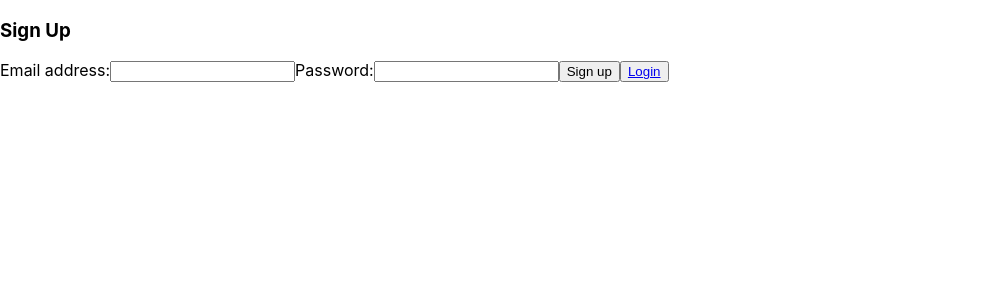
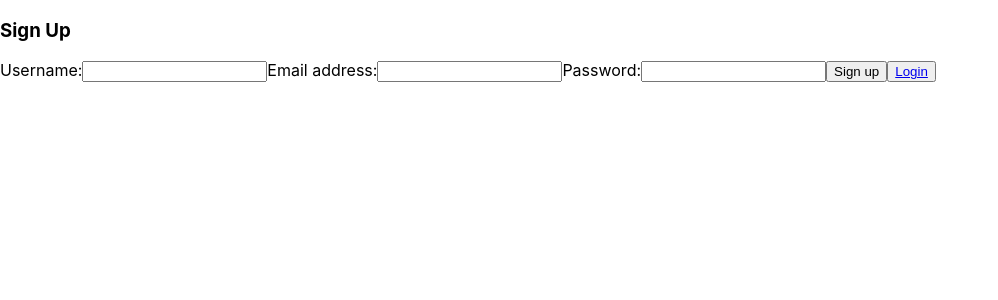
Before and after one commit to justaskulkarni/Boardspace, a React (Create React App) app in the folder client/: page /signup in a window 1280 px wide. Shown: the top 300 px of the page, without its empty margins (0-998 px from the left). Built offline with nearby package versions, Linux system fonts and the light colour scheme.

Commit message:
Added username field

```diff
--- a/client/src/hooks/useLogin.js
+++ b/client/src/hooks/useLogin.js
@@ -11,14 +11,14 @@ export const useLogin = () => {
   const [isLoading, setIsLoading] = useState(null)
   const { dispatch } = useAuthContext()
 
-  const login = async (email, password) => {
+  const login = async (username, password) => {
     setIsLoading(true)
     setError(null)
 
-    const response = await fetch('/api/user/login', {
+    const response = await fetch('localhost:6001/api/user/login', {
       method: 'POST',
       headers: {'Content-Type': 'application/json'},
-      body: JSON.stringify({ email, password })
+      body: JSON.stringify({ username, password })
     })
     const json = await response.json()
 
--- a/client/src/hooks/useSignup.js
+++ b/client/src/hooks/useSignup.js
@@ -11,14 +11,14 @@ export const useSignup = () =>{
     const [isLoading, setIsLoading] = useState(null);
     const {dispatch} = useAuthContext();
 
-    const signup = async(email, password) =>{
+    const signup = async(username, email, password) =>{
         setIsLoading(true);
         setError(null);
 
         const response = await fetch('localhost:6001/api/user/signup', {
             method: 'POST',
             headers: {'Content-Type': 'application/json'},
-            body: JSON.stringify({email, password})
+            body: JSON.stringify({username, email, password})
         });
 
         const json = await response.json();
--- a/client/src/pages/Login.js
+++ b/client/src/pages/Login.js
@@ -3,25 +3,25 @@ import { useLogin } from "../hooks/useLogin";
 import { Link } from "react-router-dom";
 
 const Login = () => {
-  const [email, setEmail] = useState('');
+  const [username, setUsername] = useState('');
   const [password, setPassword] = useState('');
   const {login, error, isLoading} = useLogin();
 
   const handleSubmit = async (e) => {
     e.preventDefault();
 
-    await login(email, password);
+    await login(username, password);
   }
 
   return (
     <form className="login" onSubmit={handleSubmit}>
       <h3>Log In</h3>
 
-      <label>Email address:</label>
+      <label>Username:</label>
       <input
-        type="email"
-        onChange={(e) => setEmail(e.target.value)}
-        value={email}
+        type="text"
+        onChange={(e) => setUsername(e.target.value)}
+        value={username}
       />
       <label>Password:</label>
       <input
--- a/client/src/pages/Signup.js
+++ b/client/src/pages/Signup.js
@@ -3,6 +3,7 @@ import { useSignup } from "../hooks/useSignup"
 import { Link } from "react-router-dom"
 
 const Signup = () => {
+  const [username, setUsername] = useState('')
   const [email, setEmail] = useState('')
   const [password, setPassword] = useState('')
   const {signup, error, isLoading} = useSignup()
@@ -10,13 +11,19 @@ const Signup = () => {
   const handleSubmit = async (e) => {
     e.preventDefault()
 
-    await signup(email, password)
+    await signup(username, email, password)
   }
 
   return (
     <form className="signup" onSubmit={handleSubmit}>
       <h3>Sign Up</h3>
 
+      <label>Username:</label>
+      <input
+        type="text"
+        onChange={(e) => setUsername(e.target.value)}
+        value={username}
+      />
       <label>Email address:</label>
       <input
         type="email"
```
